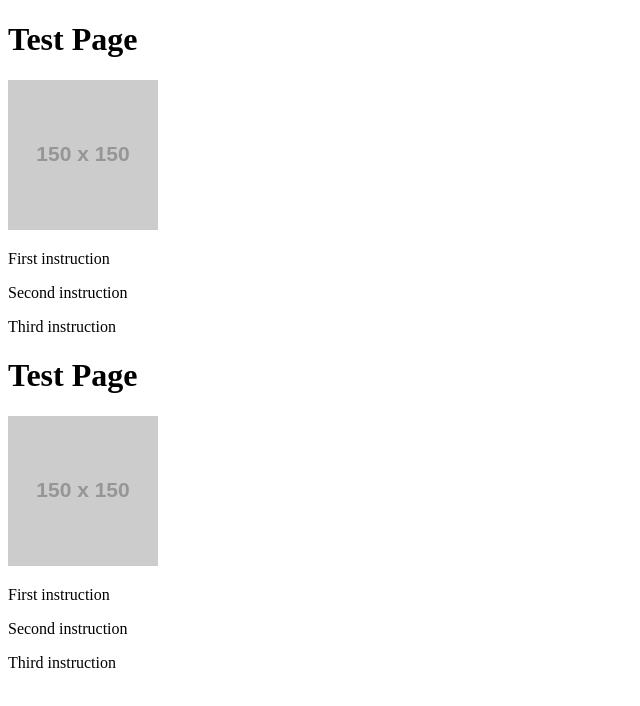
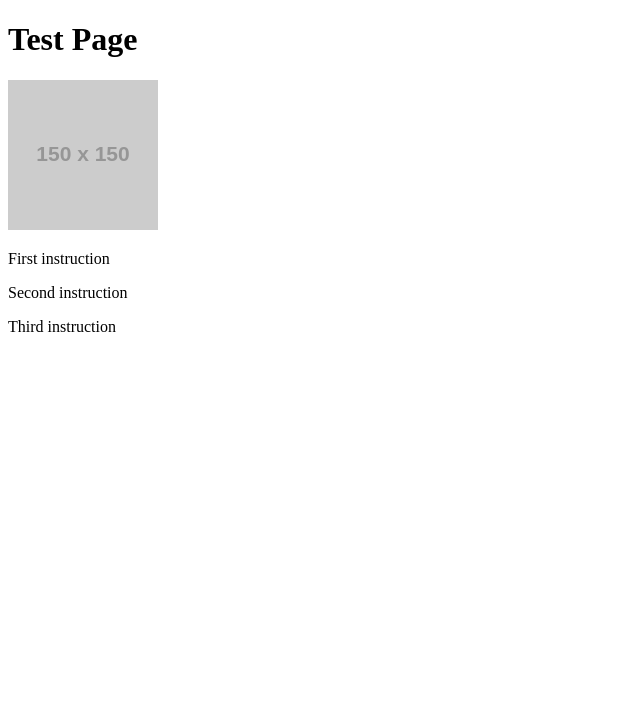
Before and after one commit to NotoriousSledge/exsjabe.github.io, a plain HTML site: page index.html in a window 1280 px wide. Shown: the whole page, without its empty margins (0-640 px from the left). Drawn offline with Linux system fonts and the light colour scheme; placeholder pictures from the web are drawn by us.

Commit message:
Removed duplicate code

```diff
--- a/index.html
+++ b/index.html
@@ -10,14 +10,5 @@
     <p class="instruction">Second instruction</p>
     <p class="instruction">Third instruction</p>
   </div>
-  <head>
-    <title>Test Page</title>
-  </head>
-  <div>
-    <h1 class="title">Test Page</h1><img class="image" src="https://via.placeholder.com/150">
-    <p class="instruction">First instruction</p>
-    <p class="instruction">Second instruction</p>
-    <p class="instruction">Third instruction</p>
-  </div>
 </body>
 </html>
```
